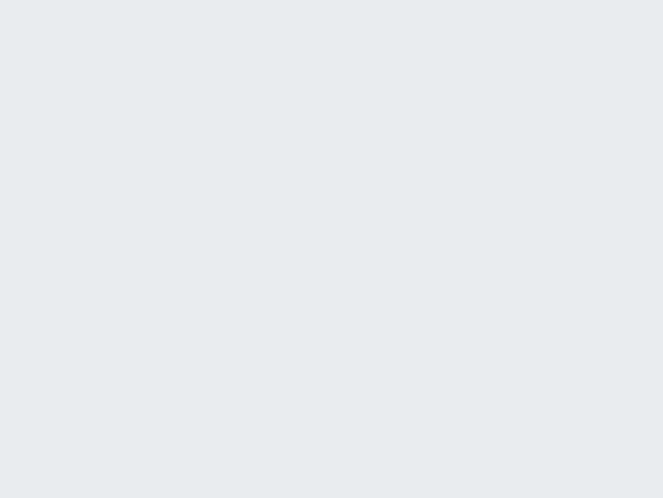
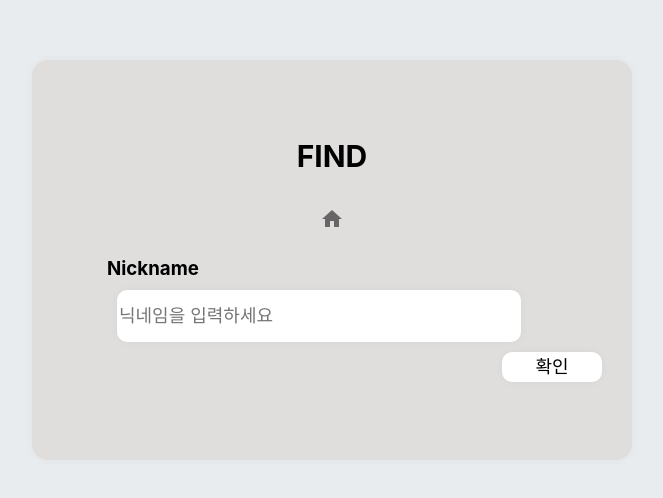
Before and after one commit to duathcys/-ToDo, a React (Create React App) app: page /user/find in a window 1280 px wide. Before the commit this address had no page. Shown: the part 220-718 px from the top of the page, without its empty margins (308-971 px from the left). Built offline with nearby package versions, Linux system fonts and the light colour scheme.

Commit message:
정보 찾기 api 추가 및 정보 찾기 페이지 틀 잡기

```diff
--- a/src/API/getMyInfoAPI.js
+++ b/src/API/getMyInfoAPI.js
@@ -2,7 +2,7 @@ import axios from "axios";
 
 
 export const getMyInfo = ()=> {
-   return axios.get('http://localhost:8000/user/info'), {
-      params : {userid: localStorage.getItem("UserId")}
-   }
+   return axios.get('http://localhost:8000/user/find/id/', {
+      params : {nickname: localStorage.getItem("nickname")}
+   })
 }
--- a/src/App.js
+++ b/src/App.js
@@ -23,12 +23,11 @@ function App() {
          <GlobalStyle/>
          <BrowserRouter>
             <Routes>
-
                <Route path="/" element={<TodoHome/>}/>
                <Route element={<PublicRoute/>}>
                   <Route path="/user/login" element={<TodoLogin/>}/>
                   <Route path="/user/signup" element={<TodoSignUp/>}/>
-                  <Route path="/user/info" element={<TodoFindInfo/>}/>
+                  <Route path="/user/find" element={<TodoFindInfo/>}/>
                </Route>
                <Route path="/todo/list" element={<Todo/>}/>
                <Route path="/user/mypage" element={<TodoMypage/>}/>
--- a/src/component/TodoFindInfo/TodoFindInfo.js
+++ b/src/component/TodoFindInfo/TodoFindInfo.js
@@ -1,16 +1,45 @@
 import {getMyInfo} from "../../API/getMyInfoAPI";
-import {FindForm} from "./style";
+import {FindForm, SubmitButton, TestDiv, TodoInputid} from "./style";
+import React, {useState} from "react";
+import HomeIcon from "@mui/icons-material/Home";
+import {IconButton} from "@mui/material";
+import {useNavigate} from "react-router-dom";
 
 
 function TodoFindInfo() {
-    const {data} = getMyInfo()
+    const navigate = useNavigate();
+    const [inputName, setInputName] = useState('');
+
+    const handleInputName = (e) => {
+        setInputName(e.target.value);
+    }
+    const handleClickGoHomeButton = () => {
+        navigate('/');
+    }
+    const handleSubmit = () => {
+        localStorage.setItem("nickname", inputName);
+        getMyInfo()
+    };
 
     return (
+
         <FindForm>
-            아이디 & 비밀번호 찾기
+            <h2>FIND</h2>
+            <IconButton onClick={handleClickGoHomeButton}>
+                <HomeIcon/>
+            </IconButton>
+            <TestDiv>
+                <h3>Nickname</h3>
+                <TodoInputid
+                    value={inputName}
+                    onChange={handleInputName}
+                    placeholder="닉네임을 입력하세요"/>
+            </TestDiv>
+            <SubmitButton onClick={handleSubmit}>확인</SubmitButton>
         </FindForm>
 
-    );
+    )
+        ;
 }
 
 export default TodoFindInfo;
--- a/src/component/TodoFindInfo/style.js
+++ b/src/component/TodoFindInfo/style.js
@@ -14,6 +14,45 @@ export const FindForm = styled.form`
   flex-direction: column;
   align-items: center;
   justify-content: center;
-  font-size:50px;
-  text-align: center;
-  `
+
+  h2 {
+    text-align: center;
+    font-size: 30px;
+    color: #000000;
+    margin-top: 0px;
+  }
+  //font-size:50px;
+  //text-align: center;
+`
+
+export const TodoInputid = styled.input`
+  width: 400px;
+  height: 50px;
+  background: white;
+  border-radius: 10px;
+  border: none;
+  box-shadow: 0 0 8px rgba(0, 0, 0, 0.04);
+  font-size: 18px;
+  margin: 10px;
+  position: center;
+`
+
+export const TestDiv = styled.div`
+  width: 100%;
+  text-align: left;
+  padding-left: 150px;
+`
+
+export const SubmitButton = styled.div`
+  width: 100px;
+  height: 30px;
+  cursor: pointer;
+  background: white;
+  border-radius: 10px;
+  border: none;
+  box-shadow: 0 0 8px rgba(0, 0, 0, 0.04);
+  font-size: 18px;
+  margin-right: 30px;
+  position: relative;
+  margin-left: auto;
+`
--- a/src/component/TodoHome/TodoHome.js
+++ b/src/component/TodoHome/TodoHome.js
@@ -19,7 +19,7 @@ function TodoHome(){
    }
 
    const onFindInfo = () =>{
-      navigate('/user/info/')
+      navigate('/user/find/')
    }
    return (
       <>
--- a/src/hooks/useGetMyInfoQuery.js
+++ b/src/hooks/useGetMyInfoQuery.js
@@ -3,5 +3,5 @@ import { useQuery } from "react-query";
 
 
 export const useGetMyInfoQuery = () =>{
-   return useQuery("MyInfo", getMyInfo)
+   return useQuery("MyInfo", getMyInfo())
 }
```
